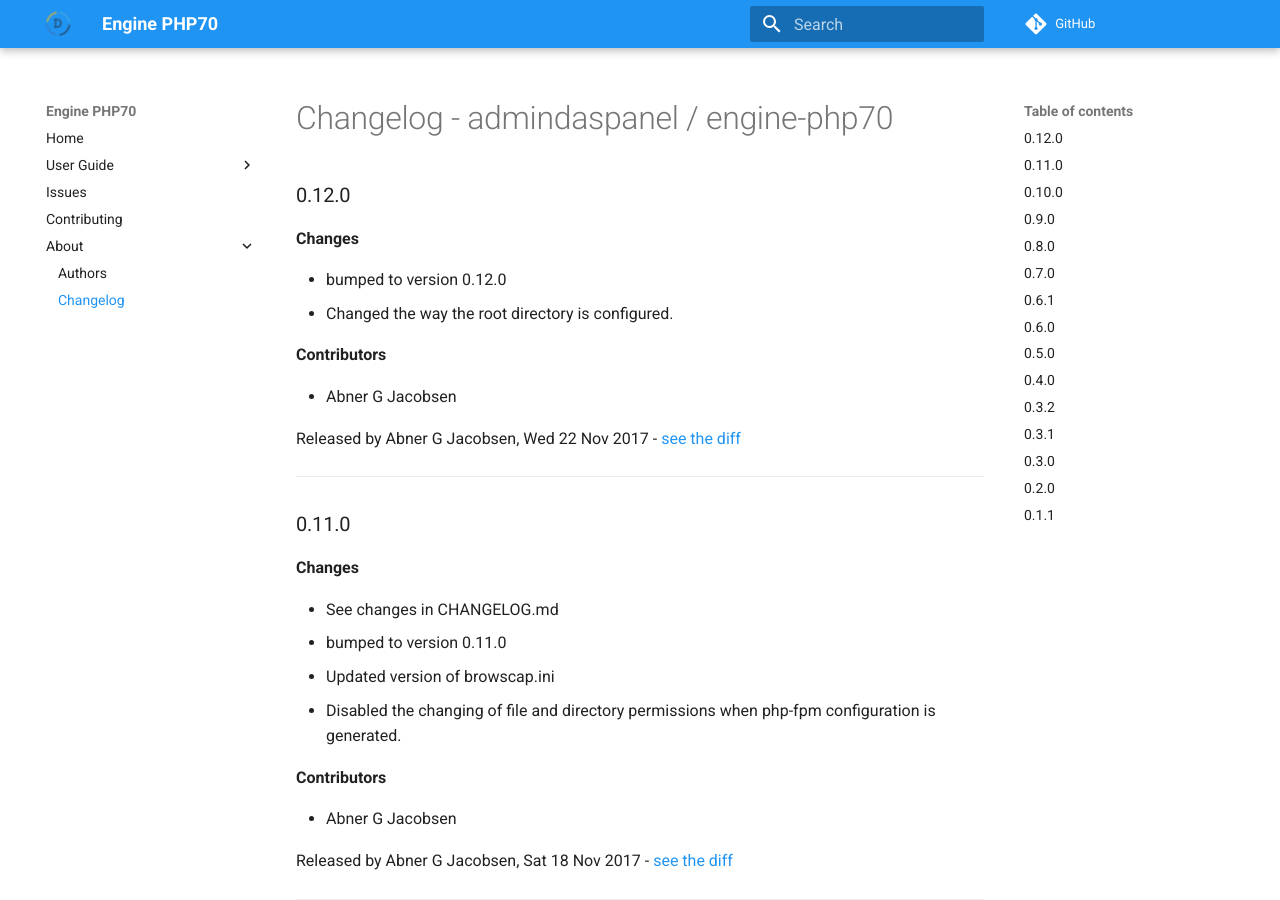
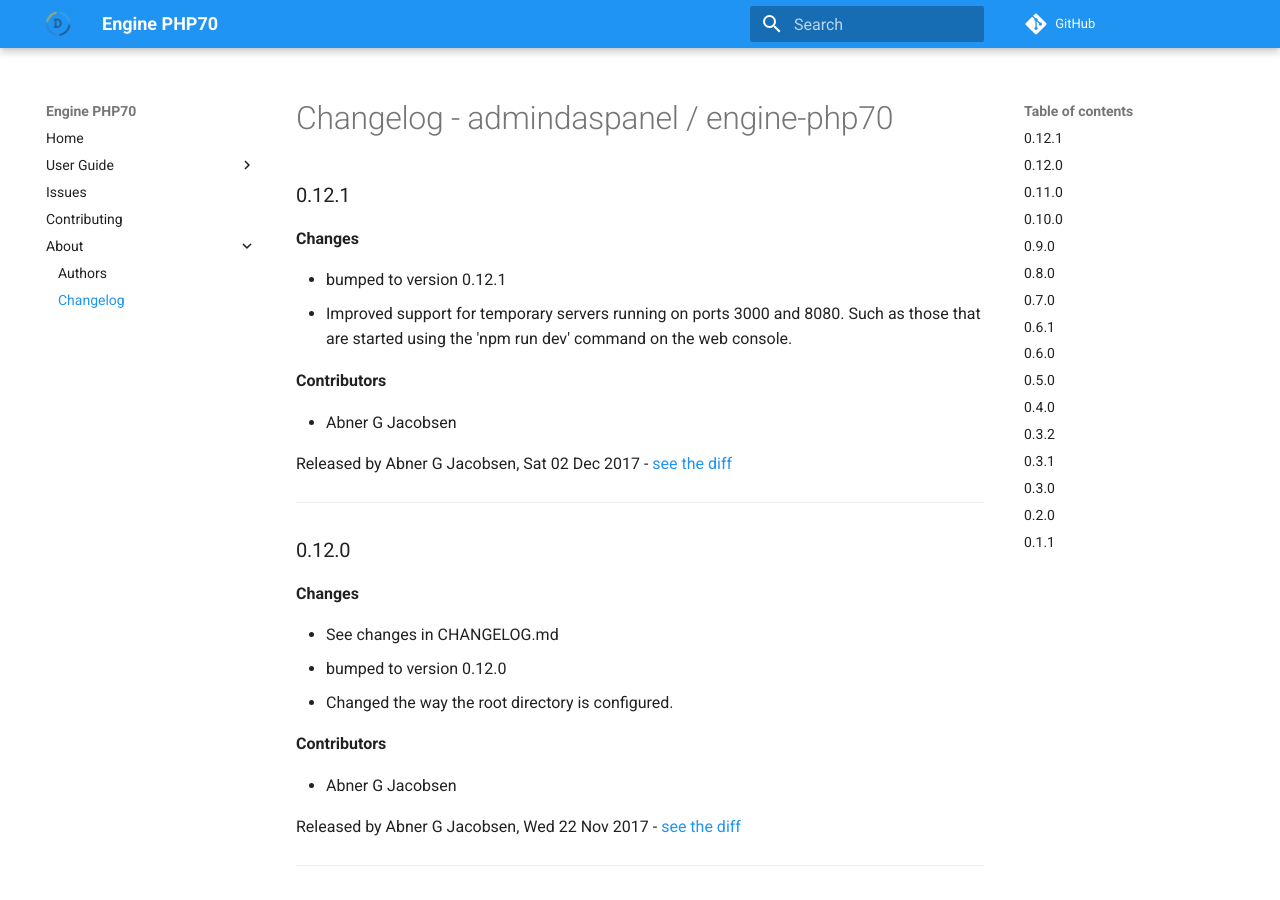
Before and after one commit to daspanel/engine-php70, an MkDocs documentation site: the page built from docs/changelog.md, in a window 1280 px wide and 900 px high. Built offline with MkDocs 1.6.1 and Material for MkDocs 9.7.7, drawn with Linux system fonts in a browser that asks for light colours; comment, search, counter and statistics services are not loaded; old or Windows-style settings are respelled for this version of MkDocs.

Commit message:
See changes in CHANGELOG.md

```diff
--- a/docs/changelog.md
+++ b/docs/changelog.md
@@ -1,8 +1,23 @@
 # Changelog - admindaspanel / engine-php70
+
+### 0.12.1
+__Changes__
+
+- bumped to version 0.12.1
+- Improved support for temporary servers running on ports 3000 and 8080. Such as those that are started using the 'npm run dev' command on the web console.
+
+__Contributors__
+
+- Abner G Jacobsen
+
+Released by Abner G Jacobsen, Sat 02 Dec 2017 -
+[see the diff](https://github.com/admindaspanel/engine-php70/compare/0.12.0...0.12.1#diff)
+______________
 
 ### 0.12.0
 __Changes__
 
+- See changes in CHANGELOG.md
 - bumped to version 0.12.0
 - Changed the way the root directory is configured.
 
```
Also changed, not shown: CHANGELOG.md (+15 -0 lines).
